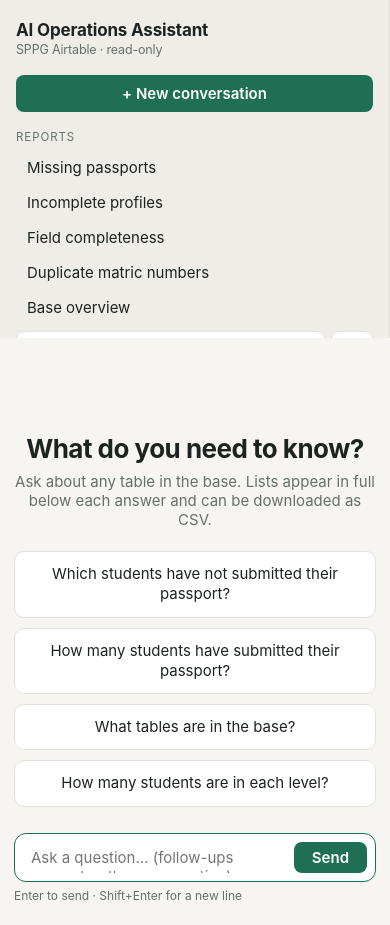
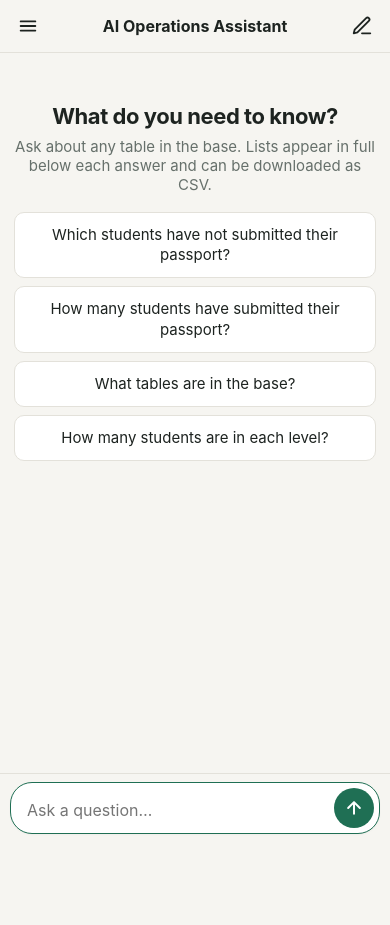
Before and after one commit to agbojosephjonah99-coder/AI-Operation, a Flask app: page / in a window 390 px wide. After the commit the page ends 834 px from the top, so only its background shows below. Run offline with Flask 3, Linux system fonts and the light colour scheme.

Commit message:
Mobile-friendly layout

```diff
--- a/agent.py
+++ b/agent.py
@@ -13,7 +13,7 @@ from pathlib import Path
 
 import config
 import reports
-from assistant import Session, build_tools
+from assistant import Session, build_tools, explain_error
 
 HELP = """
 Ask anything in plain English, e.g.
@@ -132,7 +132,7 @@ def main():
 
             show(session.ask(question))
         except Exception as error:
-            print("\nRequest failed:", error)
+            print("\nRequest failed:", explain_error(error))
 
 
 if __name__ == "__main__":
--- a/config.py
+++ b/config.py
@@ -35,6 +35,9 @@ def _int(name, default):
 AIRTABLE_TOKEN = _env("Airtable_Personal_Access_Token", "AIRTABLE_TOKEN")
 AIRTABLE_BASE_ID = _env("Airtable_Base_ID", "AIRTABLE_BASE_ID")
 OPENAI_MODEL = _env("OPENAI_MODEL", default="gpt-4.1-mini")
+# Stripped, because a space or line break pasted after the key makes every
+# OpenAI request fail with a misleading "Connection error."
+OPENAI_API_KEY = _env("OPENAI_API_KEY")
 
 # --- Speed ---------------------------------------------------------------
 # How long downloaded records are reused before Airtable is asked again.
--- a/templates/index.html
+++ b/templates/index.html
@@ -2,7 +2,10 @@
 <html lang="en">
 <head>
 <meta charset="utf-8">
-<meta name="viewport" content="width=device-width, initial-scale=1">
+<meta name="viewport" content="width=device-width, initial-scale=1, viewport-fit=cover, interactive-widget=resizes-content">
+<meta name="theme-color" content="#f6f5f1">
+<meta name="apple-mobile-web-app-capable" content="yes">
+<meta name="mobile-web-app-capable" content="yes">
 <title>AI Operations Assistant</title>
 <style>
   :root {
@@ -12,7 +15,10 @@
     font-family: -apple-system, "Segoe UI", Roboto, "Helvetica Neue", Arial, sans-serif;
   }
   * { box-sizing: border-box; }
-  body { margin: 0; background: var(--bg); color: var(--ink); height: 100vh; display: flex; font-size: 15px; }
+  html, body { height: 100%; }
+  body { margin: 0; background: var(--bg); color: var(--ink); height: 100vh; height: 100dvh; display: flex;
+         font-size: 15px; overflow: hidden; -webkit-text-size-adjust: 100%; }
+  .topbar, .backdrop, .icon-btn.close-drawer { display: none; }
   aside { width: 270px; flex-shrink: 0; border-right: 1px solid var(--line); background: #efede7;
           padding: 20px 16px; display: flex; flex-direction: column; gap: 18px; overflow-y: auto; }
   .brand { font-weight: 700; font-size: 17px; letter-spacing: -.01em; }
@@ -81,15 +87,84 @@
   #send { background: var(--accent); color: #fff; border: 0; border-radius: 8px; padding: 0 18px; font-weight: 600; }
   #send:disabled { opacity: .5; cursor: default; }
   .hint { max-width: 980px; margin: 6px auto 0; font-size: 12px; color: var(--muted); }
+  .icon-btn { background: transparent; border: 0; width: 40px; height: 40px; border-radius: 10px;
+              display: inline-grid; place-items: center; color: var(--ink); padding: 0; }
+  .icon-btn:hover, .icon-btn:active { background: #e4e1d8; }
+  .icon-btn svg { width: 22px; height: 22px; }
+  #send svg { display: none; width: 20px; height: 20px; }
+
+  /* ---------- Phones and small tablets ---------- */
   @media (max-width: 800px) {
-    body { flex-direction: column; } aside { width: 100%; max-height: 40vh; }
-    #log, form#composer { padding-left: 14px; padding-right: 14px; } .examples { grid-template-columns: 1fr; }
+    body { flex-direction: column; font-size: 16px; }
+    .topbar { display: flex; align-items: center; gap: 4px; flex-shrink: 0;
+              padding: calc(6px + env(safe-area-inset-top)) 8px 6px; background: var(--bg);
+              border-bottom: 1px solid var(--line); }
+    .topbar-title { flex: 1; text-align: center; font-weight: 650; font-size: 16px;
+                    white-space: nowrap; overflow: hidden; text-overflow: ellipsis; }
+
+    /* Sidebar becomes a slide-out drawer */
+    aside { position: fixed; top: 0; bottom: 0; left: 0; z-index: 30; width: min(86vw, 320px);
+            padding: calc(16px + env(safe-area-inset-top)) 16px calc(16px + env(safe-area-inset-bottom));
+            transform: translateX(-100%); transition: transform .25s ease; box-shadow: none; }
+    body.drawer-open aside { transform: translateX(0); box-shadow: 0 0 40px rgba(0,0,0,.18); }
+    .backdrop { display: block; position: fixed; inset: 0; z-index: 20; background: rgba(20,24,22,.35);
+                opacity: 0; pointer-events: none; transition: opacity .25s ease; }
+    body.drawer-open .backdrop { opacity: 1; pointer-events: auto; }
+    .drawer-head { display: flex; align-items: center; justify-content: space-between; gap: 8px; }
+    .icon-btn.close-drawer { display: inline-grid; }
+    .side-btn { padding: 11px 10px; }
+    .field-check input { font-size: 16px; padding: 10px; }
+
+    main { flex: 1; min-height: 0; }
+    #log { padding: 16px 14px 8px; -webkit-overflow-scrolling: touch; }
+    .msg.user .bubble { max-width: 85%; }
+    .welcome { margin-top: 4vh; }
+    .welcome h1 { font-size: 22px; }
+    .welcome p { font-size: 15px; margin-bottom: 18px; }
+    .examples { grid-template-columns: 1fr; gap: 8px; }
+    .examples button { padding: 12px; font-size: 15px; }
+
+    /* Result cards */
+    .card { border-radius: 12px; }
+    .card-head, .summary, .section { padding-left: 12px; padding-right: 12px; }
+    .summary { gap: 4px 14px; font-size: 13px; }
+    .tools { margin-left: 0; width: 100%; }
+    .tools input { flex: 1; width: auto; min-width: 0; font-size: 16px; padding: 7px 9px; }
+    .tools a { padding: 7px 10px; white-space: nowrap; }
+    .table-wrap { max-height: 60vh; }
+    table { font-size: 13px; }
+    th, td { padding: 7px 9px; white-space: nowrap; }
+    td { max-width: 260px; overflow: hidden; text-overflow: ellipsis; }
+
+    /* Composer pinned to the bottom, like a chat app */
+    form#composer { padding: 8px 10px calc(10px + env(safe-area-inset-bottom)); background: var(--bg);
+                    border-top: 1px solid var(--line); }
+    .composer-box { border-radius: 22px; padding: 5px 5px 5px 12px; align-items: flex-end; }
+    textarea { font-size: 16px; padding: 8px 4px; max-height: 120px; }  /* 16px stops iOS zooming */
+    #send { width: 40px; height: 40px; border-radius: 50%; padding: 0; display: grid; place-items: center; flex-shrink: 0; }
+    #send span { display: none; } #send svg { display: block; }
+    .hint { display: none; }
   }
 </style>
 </head>
 <body>
-<aside>
-  <div class="brand">AI Operations Assistant<small>SPPG Airtable · read-only</small></div>
+<header class="topbar">
+  <button class="icon-btn" id="open-drawer" aria-label="Open menu">
+    <svg viewBox="0 0 24 24" fill="none" stroke="currentColor" stroke-width="2" stroke-linecap="round"><path d="M4 7h16M4 12h16M4 17h16"/></svg>
+  </button>
+  <div class="topbar-title">AI Operations Assistant</div>
+  <button class="icon-btn" id="new-chat-top" aria-label="New conversation">
+    <svg viewBox="0 0 24 24" fill="none" stroke="currentColor" stroke-width="2" stroke-linecap="round" stroke-linejoin="round"><path d="M12 20h9"/><path d="M16.5 3.5a2.1 2.1 0 0 1 3 3L7 19l-4 1 1-4Z"/></svg>
+  </button>
+</header>
+<div class="backdrop" id="backdrop"></div>
+<aside id="drawer">
+  <div class="drawer-head">
+    <div class="brand">AI Operations Assistant<small>SPPG Airtable · read-only</small></div>
+    <button class="icon-btn close-drawer" id="close-drawer" aria-label="Close menu">
+      <svg viewBox="0 0 24 24" fill="none" stroke="currentColor" stroke-width="2" stroke-linecap="round"><path d="M6 6l12 12M18 6L6 18"/></svg>
+    </button>
+  </div>
   <button class="primary-btn" id="new-chat">+ New conversation</button>
 
   <div>
@@ -110,7 +185,7 @@
   </div>
 
   <div class="privacy">
-    <strong>Privacy:</strong> student records stay on this computer. The AI receives your questions,
+    <strong>Privacy:</strong> student records are shown only to you. The AI receives your questions,
     field names, counts and shared category values (e.g. Paid / Not Paid), never
     names, matric numbers or other personal details.
     Reports run without the AI.
@@ -133,8 +208,10 @@
 
   <form id="composer">
     <div class="composer-box">
-      <textarea id="input" rows="1" placeholder="Ask a question… (follow-ups remember the conversation)"></textarea>
-      <button id="send" type="submit">Send</button>
+      <textarea id="input" rows="1" enterkeyhint="send" placeholder="Ask a question…"></textarea>
+      <button id="send" type="submit" aria-label="Send"><span>Send</span>
+        <svg viewBox="0 0 24 24" fill="none" stroke="currentColor" stroke-width="2.4" stroke-linecap="round" stroke-linejoin="round"><path d="M12 19V5M5 12l7-7 7 7"/></svg>
+      </button>
     </div>
     <div class="hint">Enter to send · Shift+Enter for a new line</div>
   </form>
@@ -148,6 +225,7 @@ const sendBtn = document.getElementById("send");
 let busy = false;
 // The conversation memory (signed by the server). Kept only in this page.
 let convState = null;
+const touch = window.matchMedia("(pointer: coarse)").matches;
 
 function el(tag, cls, text) {
   const node = document.createElement(tag);
@@ -299,7 +377,10 @@ async function run(userText, url, body) {
     fill(msg, data);
   }
   catch (e) { fill(msg, {error: "Could not reach the assistant. Is web.py still running?"}); }
-  busy = false; sendBtn.disabled = false; scrollDown(); input.focus();
+  busy = false; sendBtn.disabled = false;
+  // Show the start of the answer (long tables would otherwise push it off screen).
+  msg.scrollIntoView({block: "start", behavior: "smooth"});
+  if (!touch) input.focus();
 }
 
 document.getElementById("composer").addEventListener("submit", e => {
@@ -308,34 +389,47 @@ document.getElementById("composer").addEventListener("submit", e => {
   input.value = ""; input.style.height = "auto";
   run(text, "/api/chat", {message: text});
 });
+// On phones the Return key adds a new line and the arrow button sends (like Claude);
+// on computers Enter sends and Shift+Enter adds a new line.
 input.addEventListener("keydown", e => {
-  if (e.key === "Enter" && !e.shiftKey) { e.preventDefault(); document.getElementById("composer").requestSubmit(); }
+  if (e.key === "Enter" && !e.shiftKey && !touch && !e.isComposing) {
+    e.preventDefault(); document.getElementById("composer").requestSubmit();
+  }
 });
+
+// Slide-out menu on small screens
+const openDrawer = () => document.body.classList.add("drawer-open");
+const closeDrawer = () => document.body.classList.remove("drawer-open");
+document.getElementById("open-drawer").addEventListener("click", openDrawer);
+document.getElementById("close-drawer").addEventListener("click", closeDrawer);
+document.getElementById("backdrop").addEventListener("click", closeDrawer);
+document.addEventListener("keydown", e => { if (e.key === "Escape") closeDrawer(); });
 input.addEventListener("input", () => { input.style.height = "auto"; input.style.height = input.scrollHeight + "px"; });
 
 document.querySelectorAll(".examples button").forEach(b =>
   b.addEventListener("click", () => { input.value = b.textContent; document.getElementById("composer").requestSubmit(); }));
 
 document.querySelectorAll("[data-report]").forEach(b =>
-  b.addEventListener("click", () => run(`Report: ${b.textContent}`, "/api/report", {name: b.dataset.report})));
+  b.addEventListener("click", () => { closeDrawer(); run(`Report: ${b.textContent}`, "/api/report", {name: b.dataset.report}); }));
 
 function missingField() {
   const field = document.getElementById("missing-field").value.trim(); if (!field) return;
+  closeDrawer();
   run(`Report: Missing ${field}`, "/api/report", {name: "missing", field});
 }
 document.getElementById("missing-go").addEventListener("click", missingField);
 document.getElementById("missing-field").addEventListener("keydown", e => { if (e.key === "Enter") missingField(); });
 
-document.getElementById("new-chat").addEventListener("click", () => {
-  convState = null; location.reload();
-});
+const newChat = () => { convState = null; location.reload(); };
+document.getElementById("new-chat").addEventListener("click", newChat);
+document.getElementById("new-chat-top").addEventListener("click", newChat);
 document.getElementById("refresh").addEventListener("click", async e => {
   const b = e.currentTarget; const old = b.textContent; b.textContent = "Refreshing…";
   const r = await post("/api/refresh");
   b.textContent = r.error ? "Refresh failed" : "✓ Fresh data on next question";
   setTimeout(() => b.textContent = old, 2500);
 });
-input.focus();
+if (!touch) input.focus();   // don't pop the keyboard up on phones
 </script>
 </body>
 </html>
```
Also changed, not shown: assistant.py (+29 -1 lines), tests/test_assistant.py (+32 -0 lines), web.py (+5 -2 lines).
